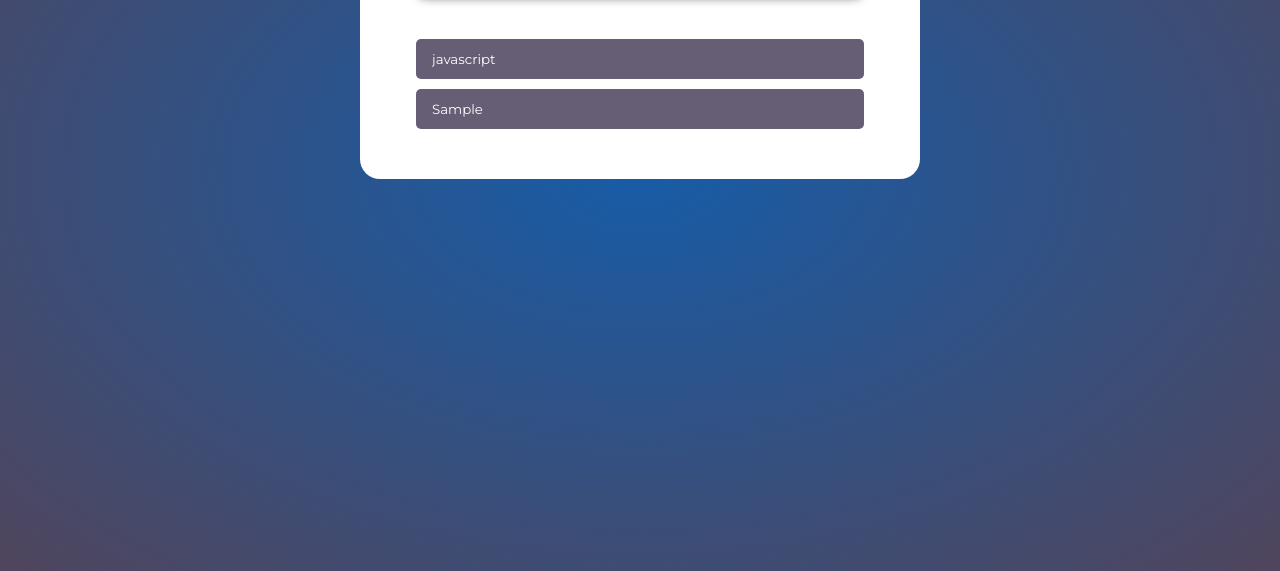
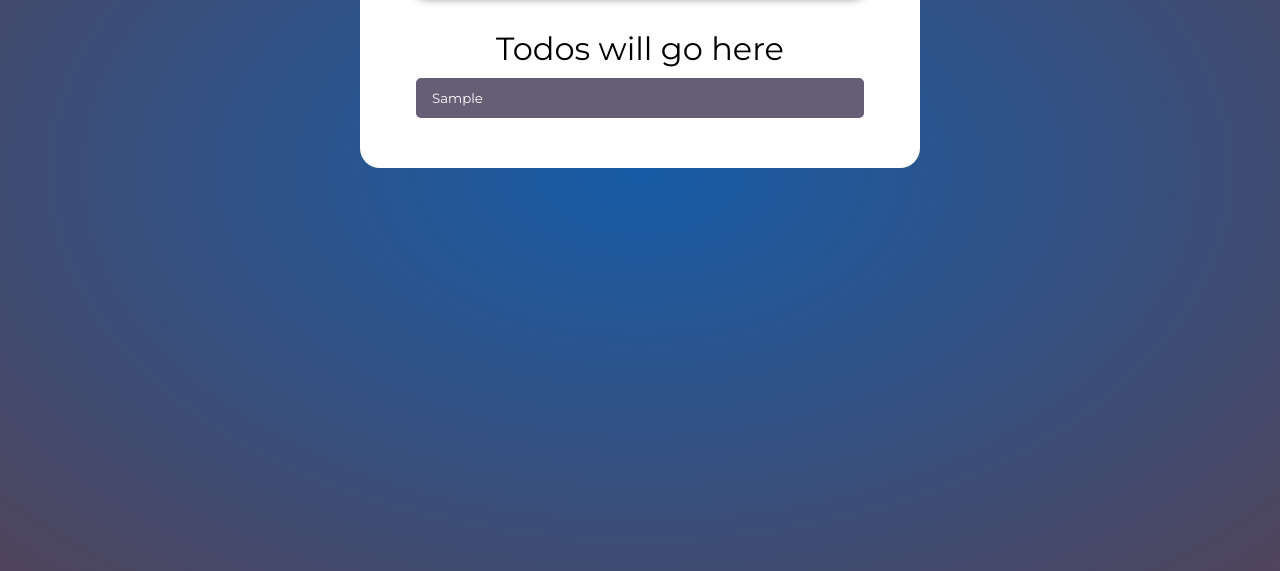
Before and after one commit to dovecancode/todoListApp, a plain HTML site: page index.html in a window 1280 px wide. Both pictures are taken after typing "Sample" into the empty fields and a click on the button "ADD". Shown: the part 229-800 px from the top of the page. Drawn offline with Linux system fonts and the light colour scheme.

Commit message:
resolved the part of rendering the data from localstorage to the UI

```diff
--- a/script.js
+++ b/script.js
@@ -9,12 +9,14 @@ let todaysDate = document.getElementById('todaysDate')
 
 const fragment = document.createDocumentFragment()
 
-let todos = [
-  { id: 1, item: 'php', status: false },
-  { id: 2, item: 'javascript', status: false },
-]
+let todos = storeTodoInLocalStorage()
+
 eventListener()
 function eventListener() {
+  // render data from localstorage
+  document.addEventListener('DOMContentLoaded', renderTodoFromStorage)
+
+  // todo form submit
   todoForm.addEventListener('submit', submitTodos)
 }
 
@@ -32,20 +34,23 @@ function submitTodos(e) {
       status: false,
     }
     todos.push(todo)
-    uiRenderTodos()
+
+    uiRenderMessage('Todo added', 'alert alert-success')
+
+    localStorage.setItem('todos', JSON.stringify(todos))
+    uiRenderTodos(todo)
   }
 
   this.reset()
 }
 
-uiRenderTodos()
-function uiRenderTodos() {
+function uiRenderTodos(todo) {
   const htmlTagLi = document.createElement('li')
 
   htmlTagLi.classList.add('bounceIn')
 
-  todos.forEach((todo) => {
-    htmlTagLi.innerHTML = `<div class="list">
+  htmlTagLi.innerHTML = `
+  <div class="list">
     <form>
       <input type="text" class="text" value="${todo.item}" readonly />
     </form>
@@ -55,7 +60,6 @@ function uiRenderTodos() {
     <span id="edit" title="Edit"><i class="fa fa-edit"></i></span>
     <span id="trash" title="Delete"><i class="fa fa-trash"></i></span>
   </div>`
-  })
 
   fragment.appendChild(htmlTagLi)
   todoList.appendChild(fragment)
@@ -72,3 +76,23 @@ function uiRenderMessage(msg, className) {
     spanEl.remove()
   }, 1000)
 }
+
+// localStorage
+function storeTodoInLocalStorage() {
+  let todos
+  if (localStorage.getItem('todos') === null) {
+    todos = []
+  } else {
+    todos = JSON.parse(localStorage.getItem('todos'))
+  }
+
+  return todos
+}
+
+function renderTodoFromStorage() {
+  if (todos.length === 0) {
+    todoList.innerHTML = '<p class="empty_message">Todos will go here</p>'
+  } else {
+    todos.map((todo) => uiRenderTodos(todo))
+  }
+}
--- a/style.css
+++ b/style.css
@@ -158,6 +158,7 @@ input[type='text'],
 .todo__list .empty_message {
   font-size: 2rem;
   margin: 0;
+  text-align: center;
 }
 
 .todo__list .list {
```
